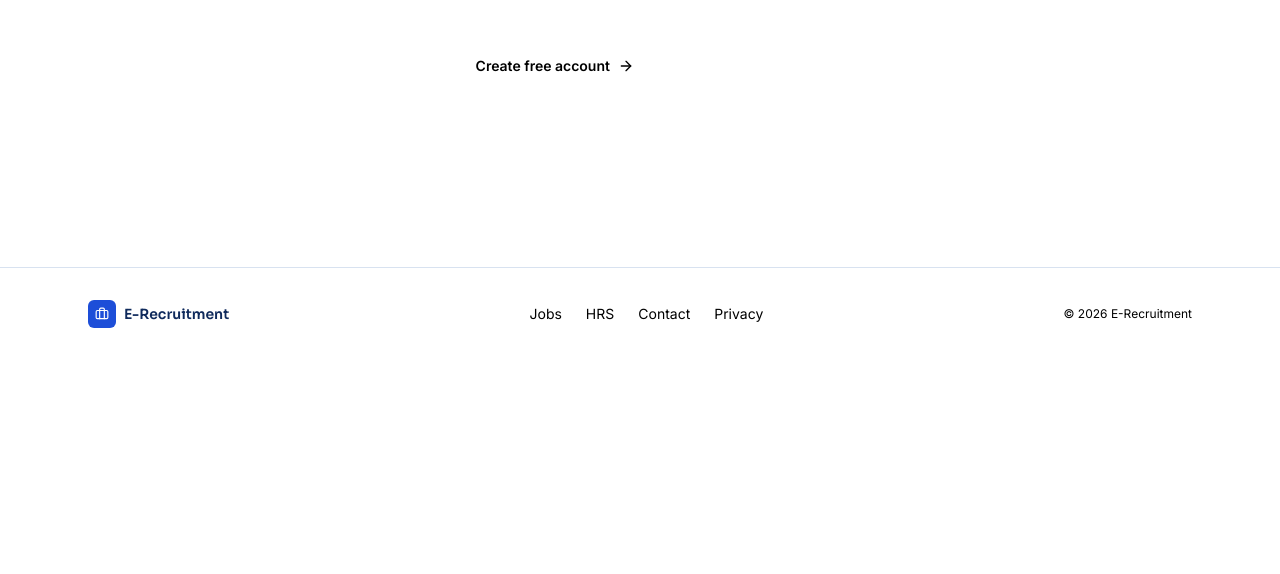
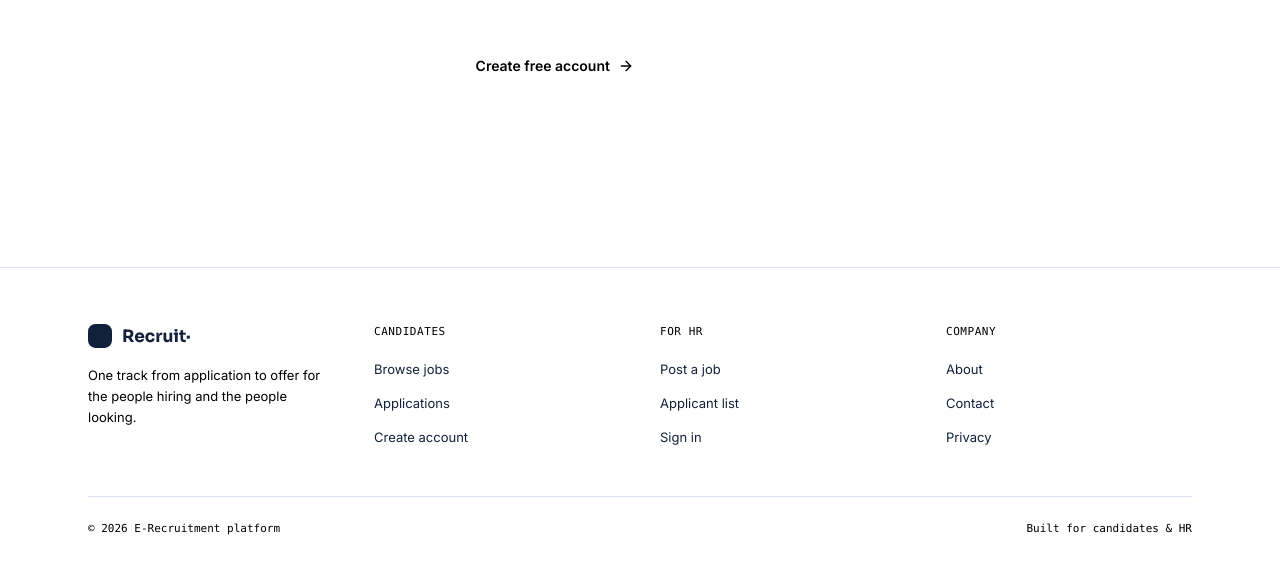
Before and after one commit to pedropkmmt/E-Recruitment, a React (Vite) app: page / in a window 1280 px wide. Shown: the part 2148-2722 px from the top of the page. Before the commit the page ends 2508 px from the top, so only its background shows below. Built offline with nearby package versions, Linux system fonts and the light colour scheme.

Commit message:
update footer

```diff
--- a/src/components/Footer.jsx
+++ b/src/components/Footer.jsx
@@ -1,28 +1,54 @@
 import React from "react";
-import { Briefcase } from "lucide-react";
 import { colors } from "../utils/colors";
 
+const cols = [
+  { head: "Candidates", links: ["Browse jobs", "Applications", "Create account"] },
+  { head: "For HR", links: ["Post a job", "Applicant list", "Sign in"] },
+  { head: "Company", links: ["About", "Contact", "Privacy"] },
+];
+
 const Footer = () => (
-  <footer className="border-t" style={{ background: colors.card, borderColor: colors.line }}>
-    <div className="mx-auto flex max-w-6xl flex-col items-center justify-between gap-4 px-6 py-8 sm:flex-row">
-      <div className="flex items-center gap-2">
-        <span className="flex h-7 w-7 items-center justify-center rounded-md" style={{ background: colors.blue }}>
-          <Briefcase size={14} color="#fff" />
-        </span>
-        <span className="font-display text-sm font-semibold" style={{ color: colors.navy }}>
-          E-Recruitment
-        </span>
-      </div>
-      <div className="flex gap-6">
-        {["Jobs", "HRS", "Contact", "Privacy"].map((l) => (
-          <a key={l} href="#" className="font-body text-sm transition-opacity hover:opacity-70" style={{ color: colors.muted }}>
-            {l}
+  <footer className="border-t" style={{ background: colors.paper, borderColor: colors.line }}>
+    <div className="mx-auto max-w-6xl px-4 py-14 sm:px-6">
+      <div className="grid gap-10 sm:grid-cols-2 lg:grid-cols-4">
+        <div>
+          <a href="#" className="flex items-center gap-2.5">
+            <svg width="24" height="24" viewBox="0 0 26 26" fill="none" aria-hidden>
+              <rect width="26" height="26" rx="8" fill={colors.ink} />
+              <path d="M6 13h14" stroke={colors.mutedInk} strokeWidth="1.5" strokeDasharray="2 3" strokeLinecap="round" />
+              <circle cx="6" cy="13" r="2.4" fill={colors.mutedInk} />
+              <circle cx="13" cy="13" r="2.4" fill={colors.mutedInk} />
+              <circle cx="20" cy="13" r="3" fill={colors.iris} />
+            </svg>
+            <span className="font-display text-[17px] font-bold" style={{ color: colors.ink }}>
+              Recruit<span style={{ color: colors.iris }}>·</span>
+            </span>
           </a>
+          <p className="mt-4 max-w-[15rem] font-body text-[13px] leading-relaxed" style={{ color: colors.muted }}>
+            One track from application to offer for the people hiring and the people looking.
+          </p>
+        </div>
+
+        {cols.map((c) => (
+          <div key={c.head}>
+            <p className="font-mono text-[11px] uppercase tracking-wider" style={{ color: colors.muted }}>{c.head}</p>
+            <ul className="mt-4 space-y-2.5">
+              {c.links.map((l) => (
+                <li key={l}>
+                  <a href="#" className="font-body text-[13px] transition-colors hover:text-black" style={{ color: colors.ink }}>{l}</a>
+                </li>
+              ))}
+            </ul>
+          </div>
         ))}
       </div>
-      <p className="font-body text-xs" style={{ color: colors.muted }}>
-        © {new Date().getFullYear()} E-Recruitment
-      </p>
+
+      <div className="mt-12 flex flex-col items-center justify-between gap-3 border-t pt-6 sm:flex-row" style={{ borderColor: colors.line }}>
+        <p className="font-mono text-[11px]" style={{ color: colors.muted }}>
+          © {new Date().getFullYear()} E-Recruitment platform
+        </p>
+        <p className="font-mono text-[11px]" style={{ color: colors.muted }}>Built for candidates & HR</p>
+      </div>
     </div>
   </footer>
 );
```
